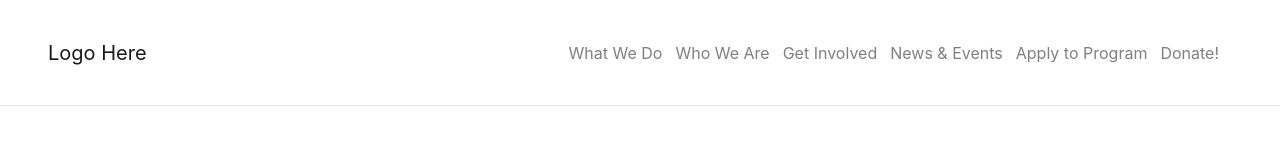
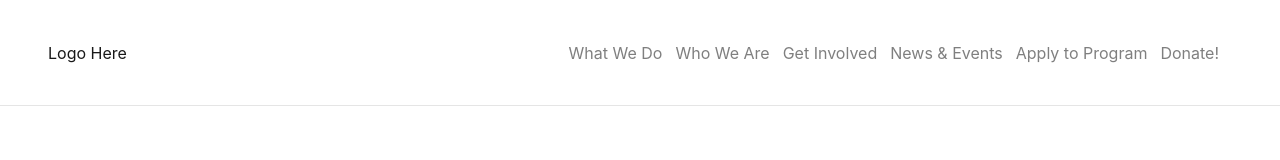
Before and after one commit to rollba14/clone_bread_project, a React (Create React App) app: page / in a window 1280 px wide. Shown: the top 160 px of the page. Built offline with nearby package versions, Linux system fonts and the light colour scheme.

Commit message:
animated navbar height/size on scroll

```diff
--- a/src/App.css
+++ b/src/App.css
@@ -14,24 +14,26 @@
 .navbar {
   padding: 0.5em 3em;
   line-height: 5em;
-  max-height: 106px;
-  overflow: visible;
+  max-height: 107px;
   z-index: 9999;
   background-color: white;
-  border-bottom: 1px solid rgba(0,0,0,.1);;
+  border-bottom: 1px solid rgba(0,0,0,.1);
+  transition: height 0.5s ease;
+  overflow: visible;
 }
 
-.navbar .collapsing{
-  transition: height .35s linear;
+.navbar-brand {
+  font-size: inherit;
 }
 
 .navbar .show, .collapsing{
+  line-height: 1em;
   margin-top: 7px;
   padding: 2em 2em;
   background-color: white;
-  line-height: normal;
   border-top: 3px solid #0072ab;
   box-shadow: 0 2px 5px rgba(0,0,0,.1);
+  transition: height .35s linear;
   z-index: 9999;
 }
 
--- a/src/components/navbar.js
+++ b/src/components/navbar.js
@@ -18,14 +18,35 @@ class MyNavbar extends Component{
   constructor(props){
     super(props);
     this.state = {
-      isOpen: false
+      isOpen: false,
     }
   }
+
   toggleNavbar=()=>{
     this.setState({
       isOpen: !this.state.isOpen
     });
   }
+
+  componentDidMount(){
+    let htmlDiv = document.getElementsByTagName('html')[0];
+    let navBar = document.getElementsByClassName('navbar')[0];
+    let collapseDiv = navBar.querySelector('.show, .collapse');
+    document.addEventListener('scroll', (e)=>this.reduceNavBarSize(e,htmlDiv,navBar,collapseDiv), false);
+  }
+
+  reduceNavBarSize(e,htmlDiv,navBar,collapseDiv){
+    let scrolledDistance = htmlDiv.getBoundingClientRect().top;
+    if(scrolledDistance < -100) {
+      navBar.setAttribute('style',
+        'height: 60px; line-height: 3.75em; font-size: .75em; padding: .375em 2.25em;');
+      collapseDiv.setAttribute('style', 'line-height: inherit; margin-top: 0px;');
+    } else if (scrolledDistance >= -50){
+      navBar.setAttribute('style','height: 106px; line-height: 5em; padding: 0.5em 3em;');
+      collapseDiv.setAttribute('style','line-height: 1em');
+    }
+  }
+
   render(){
     return(
         <div>
```
